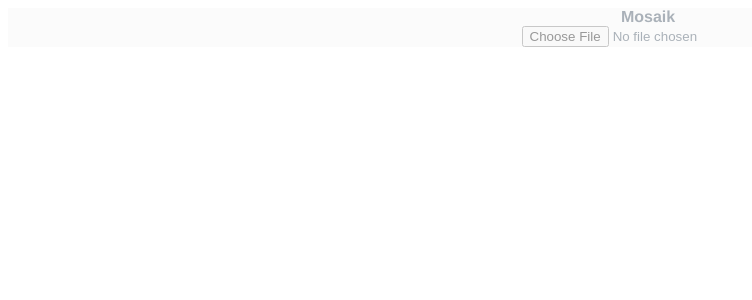
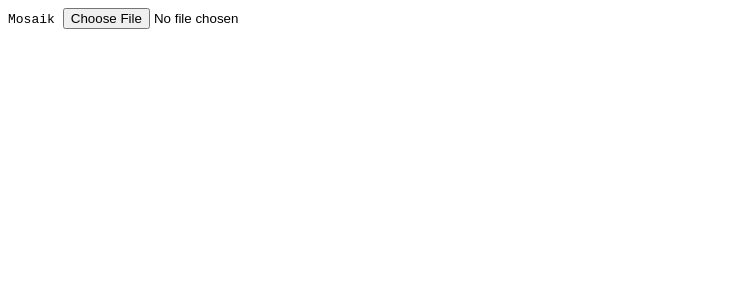
Before and after one commit to alamminsalo/mosaik, a Vue app: page / in a window 1280 px wide. Shown: the top 300 px of the page, without its empty margins (0-752 px from the left). Built offline with nearby package versions, Linux system fonts and the light colour scheme.

Commit message:
simple page

```diff
--- a/src/App.vue
+++ b/src/App.vue
@@ -15,13 +15,3 @@ export default {
   }
 }
 </script>
-
-<style>
-#app {
-  font-family: 'Avenir', Helvetica, Arial, sans-serif;
-  -webkit-font-smoothing: antialiased;
-  -moz-osx-font-smoothing: grayscale;
-  text-align: center;
-  color: #2c3e50;
-}
-</style>
--- a/src/components/CanvasWrapper.vue
+++ b/src/components/CanvasWrapper.vue
@@ -2,12 +2,13 @@
   <div class="canvas-wrapper">
     <div ref="tools" class="tools">
       <!-- title -->
-      <b>Mosaik</b>
+      <code>Mosaik</code>
 
       <!-- image chooser -->
-      <img-chooser @input="setImg"></img-chooser>
+      <img-chooser class="tool" @input="setImg"></img-chooser>
 
       <!-- iteration count -->
+      <span class="tool">
 	<select id="iter" v-model="iterations" @change="makemosaik" v-if="img != null">
 	  <option>0</option>
 	  <option>1</option>
@@ -16,12 +17,15 @@
 	  <option>4</option>
 	  <option>5</option>
 	</select>
+      </span>
 
+      <span class="tool">
 	<select id="axises" v-model="axis" @change="makemosaik" v-if="img != null">
 	  <option value="0">Vertical & Horizontal</option>
 	  <option value="1">Vertical only</option>
 	  <option value="2">Horizontal only</option>
 	</select>
+      </span>
     </div>
 
     <!-- drawing canvas -->
@@ -178,14 +182,10 @@ export default {
 </script>
 <style>
 .tools{
-  position:fixed;
-  width: 100%;
-  z-index:999;
-  background: whitesmoke;
-  opacity: 0.4;
+  height: 3vh;
 }
-.tools:hover{
-  opacity: 0.9;
+.tool {
+  padding-left: 8px;
 }
 canvas {
   display: none;
@@ -194,9 +194,9 @@ canvas.shown {
   display: block;
 }
 canvas.sx {
-  width: 98vw;
+  width: 95vw;
 }
 canvas.sy {
-  height: 98vh;
+  height: 95vh;
 }
 </style>
--- a/src/components/ImgChooser.vue
+++ b/src/components/ImgChooser.vue
@@ -1,7 +1,7 @@
 <template>
-  <div class="imgchooser-wrapper">
+  <span class="imgchooser-wrapper">
     <input type="file" @change="handlefile">
-  </div>
+  </span>
 </template>
 
 <script>
```
Lines whose indentation alone changed are shown as unchanged.
